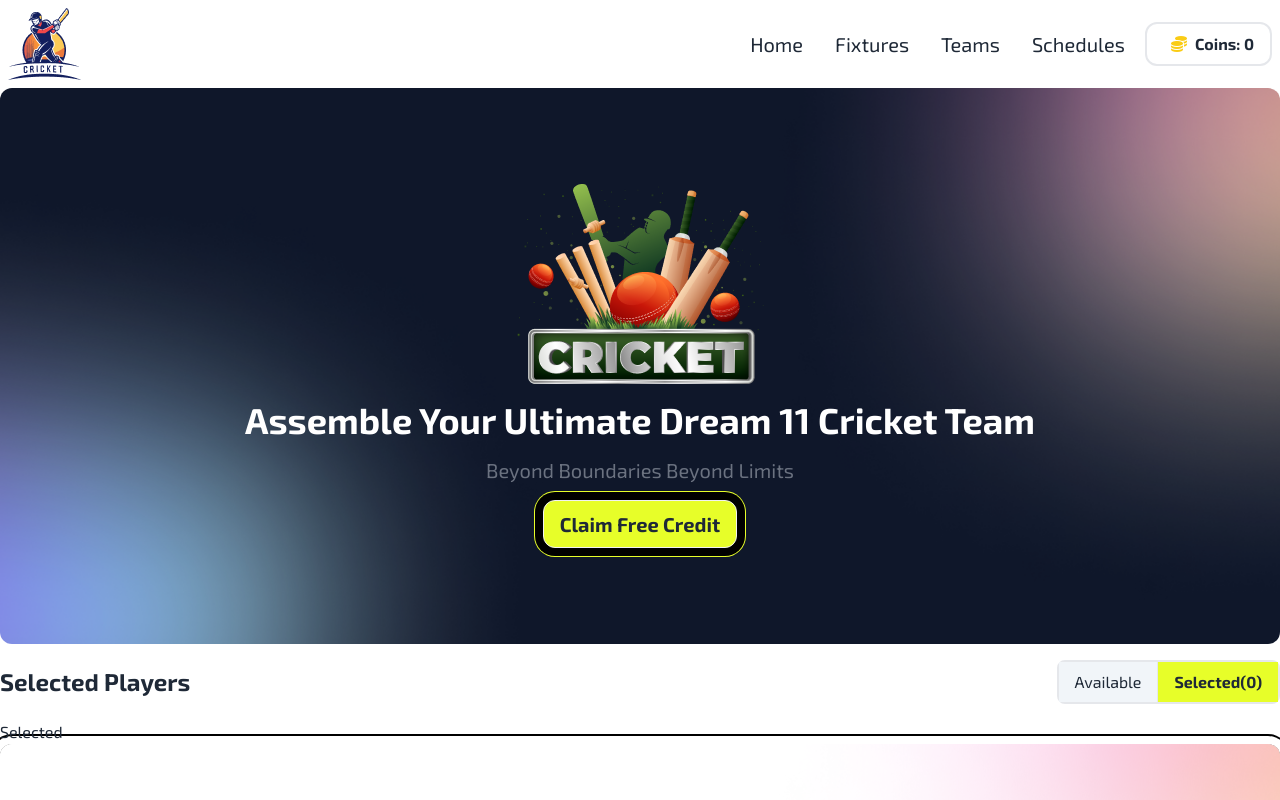
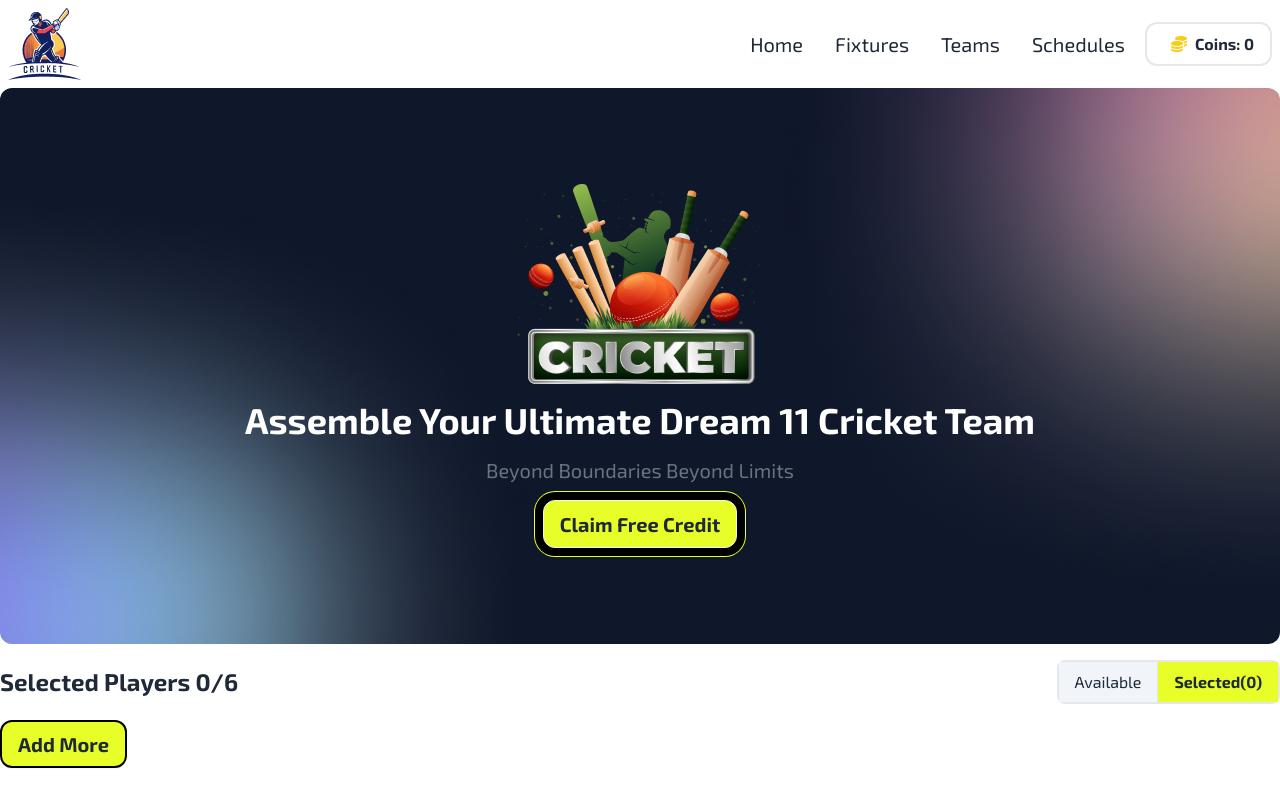
Before and after one commit to jubayerahmmad/building-dream-xi, a React (Vite) app: page / in a window 1280 px wide. Both pictures are taken after a click on the button "Available". Shown: the top 800 px of the page. Built offline with nearby package versions, Linux system fonts and the light colour scheme.

Commit message:
choose player button func

```diff
--- a/src/App.jsx
+++ b/src/App.jsx
@@ -1,11 +1,48 @@
-import { useState } from "react";
+import { useState, useEffect } from "react";
 import Navbar from "./components/Navbar";
 import ToggleButtons from "./components/ToggleButtons";
 import Footer from "./components/Footer";
-import Newsletter from "./components/Newsletter";
+import Players from "./components/Players";
 
 function App() {
   const [isActive, setIsActive] = useState(true);
+  const [coins, setCoins] = useState(0);
+
+  const [availablePlayers, setAvailablePlayers] = useState([]);
+  const [selectedPlayers, setSelectedPlayers] = useState([]);
+  const [totalSelected, setTotalSelected] = useState(0);
+
+  useEffect(() => {
+    fetch("./playersData.json")
+      .then((res) => res.json())
+      .then((data) => setAvailablePlayers(data));
+  }, []);
+
+  const addCoins = () => {
+    setCoins(coins + 2500000);
+  };
+
+  const choosePlayer = (removedCoins, player) => {
+    if (removedCoins > coins) {
+      alert("Not Enough Coins");
+    } else {
+      setCoins(coins - removedCoins);
+      if (totalSelected > 5) {
+        alert("Enough");
+      } else {
+        const selected = [...selectedPlayers, player];
+        setTotalSelected(totalSelected + 1);
+        setSelectedPlayers(selected);
+        console.log(selected);
+      }
+      // console.log(player);
+    }
+  };
+
+  const addMorePlayer = (availablePlayers) => {
+    console.log(availablePlayers);
+  };
+
   const handleToggle = () => {
     if (isActive) {
       setIsActive(!true);
@@ -13,12 +50,18 @@ function App() {
   };
   return (
     <>
-      <Navbar></Navbar>
+      <Navbar coins={coins} addCoins={addCoins}></Navbar>
       <ToggleButtons
+        choosePlayer={choosePlayer}
+        availablePlayers={availablePlayers}
+        selectedPlayers={selectedPlayers}
+        totalSelected={totalSelected}
+        coins={coins}
         isActive={isActive}
         handleToggle={handleToggle}
+        addMorePlayer={addMorePlayer}
       ></ToggleButtons>
-      <Newsletter></Newsletter>
+
       <Footer></Footer>
     </>
   );
--- a/src/components/Footer.jsx
+++ b/src/components/Footer.jsx
@@ -1,13 +1,15 @@
 import footerLogo from "../assets/logo-footer.png";
+import Newsletter from "./Newsletter";
 
 const Footer = () => {
   return (
-    <div>
-      <footer className="bg-slate-900 text-white p-64 ">
-        <div className="lg:flex items-center justify-center">
+    <div className="relative">
+      <Newsletter></Newsletter>
+      <footer className="bg-slate-900 text-white lg:pt-40">
+        <div className="lg:flex items-center justify-center p-4">
           <img src={footerLogo} alt="" />
         </div>
-        <div className="lg:flex gap-4 space-y-4 p-10">
+        <div className="lg:flex gap-4 space-y-4 p-6 lg:p-10  border-b-2 border-gray-500">
           <div className="lg:w-1/3">
             <h6 className="footer-title">About Us</h6>
             <p>
@@ -30,25 +32,21 @@ const Footer = () => {
           </nav>
           <form className="lg:w-1/3">
             <h6 className="footer-title">Newsletter</h6>
-            <fieldset className="form-control w-80">
-              <label className="label">
-                <span className="label-text">Enter your email address</span>
-              </label>
+            <fieldset className="form-control w-64">
               <div className="join">
                 <input
                   type="text"
-                  placeholder="username@site.com"
+                  placeholder="Your Email"
                   className="input input-bordered join-item"
                 />
-                <button className="btn bg-[#E7FE29] join-item">
+                <button className="btn font-bold bg-[#E7FE29] join-item">
                   Subscribe
                 </button>
               </div>
             </fieldset>
           </form>
         </div>
-        <div className="divider"></div>
-        <div className="text-center">
+        <div className="text-center py-4">
           <h1>@2024 Dream XI All Rights Reserved.</h1>
         </div>
       </footer>
--- a/src/components/Navbar.jsx
+++ b/src/components/Navbar.jsx
@@ -1,13 +1,7 @@
-import { useState } from "react";
 import logo from "../assets/logo.png";
 import Banner from "./Banner";
-const Navbar = () => {
-  const [coins, setCoins] = useState(0);
-
-  const addCoins = () => {
-    setCoins(coins + 1800000);
-  };
-
+import PropTypes from "prop-types";
+const Navbar = ({ addCoins, coins }) => {
   return (
     <>
       <div className="bg-transparent px-4 lg:px-0">
@@ -46,4 +40,9 @@ const Navbar = () => {
   );
 };
 
+Navbar.propTypes = {
+  addCoins: PropTypes.func.isRequired,
+  coins: PropTypes.number.isRequired,
+};
+
 export default Navbar;
--- a/src/components/Newsletter.jsx
+++ b/src/components/Newsletter.jsx
@@ -1,9 +1,9 @@
-import banner from "../assets/banner-main.png";
 import bgShadow from "../assets/bg-shadow.png";
 const Newsletter = () => {
   return (
-    <div>
-      <div className="container mx-auto p-4 lg:p-0 z-10 ring-offset-8 ring-offset-red ring-2 ring-black rounded-xl">
+    <div className="absolute left-1/2 -top-64 lg:-top-60 -translate-x-1/2 px-10 lg:px-0 container mx-auto">
+      <div className="p-4 border-2 border-white rounded-3xl bg-transparent backdrop-blur-lg">
+        <div className="container mx-auto rounded-3xl">
           <div
             style={{
               backgroundImage: `url(${bgShadow})`,
@@ -13,16 +13,23 @@ const Newsletter = () => {
             }}
             className="flex flex-col items-center justify-center content-center rounded-xl p-8 lg:p-24 bg-white space-y-4"
           >
-          <img src={banner} alt="" />
-          <h1 className="text-xl lg:text-4xl text-white text-center font-bold">
-            Assemble Your Ultimate Dream 11 Cricket Team
+            <h1 className="text-xl lg:text-4xl text-black text-center font-bold">
+              Subscribe to Our Newsletter
             </h1>
             <p className="text-gray-500 lg:text-xl">
-            Beyond Boundaries Beyond Limits
+              Get the latest updates and news right in your inbox!
             </p>
-          <button className="btn bg-[#E7FE29] ring-offset-8 ring-offset-black ring-1 ring-[#E7FE29] rounded-xl text-xl font-bold">
-            Claim Free Credit
+            <div className="flex gap-2">
+              <input
+                className="border-2 px-2 py-1 lg:px-8 lg:py-2.5 rounded-xl"
+                type="text"
+                placeholder="Your Email"
+              />
+              <button className="btn bg-[#E7FE29] btn-sm lg:btn-md rounded-xl text-md lg:text-xl font-bold">
+                Subscribe
               </button>
+            </div>
+          </div>
         </div>
       </div>
     </div>
--- a/src/components/Players.jsx
+++ b/src/components/Players.jsx
@@ -1,16 +1,7 @@
-import { useEffect, useState } from "react";
-
-const Players = () => {
-  const [availablePlayers, setAvailablePlayers] = useState([]);
-
-  useEffect(() => {
-    fetch("./playersData.json")
-      .then((res) => res.json())
-      .then((data) => setAvailablePlayers(data));
-  }, []);
-
+import PropTypes from "prop-types";
+const Players = ({ availablePlayers, choosePlayer }) => {
   return (
-    <div className="container mx-auto p-4 lg:p-0 grid grid-cols-1 md:grid-cols-2 lg:grid-cols-3 gap-4 mb-6">
+    <div className="container mx-auto p-4 lg:p-0 grid grid-cols-1 md:grid-cols-2 lg:grid-cols-3 gap-4 mb-96">
       {availablePlayers.map((player, index) => (
         <div key={index}>
           <div className="card bg-base-100 border-2">
@@ -42,7 +33,10 @@ const Players = () => {
                 </div>
                 <div className="flex justify-between items-center">
                   <p className="font-semibold">Price: $ {player.price}</p>
-                  <button className="btn btn-sm btn-outline">
+                  <button
+                    onClick={() => choosePlayer(player.price, player)}
+                    className="btn btn-sm btn-outline"
+                  >
                     Choose Player
                   </button>
                 </div>
@@ -55,4 +49,10 @@ const Players = () => {
   );
 };
 
+Players.propTypes = {
+  availablePlayers: PropTypes.array.isRequired,
+
+  choosePlayer: PropTypes.func.isRequired,
+};
+
 export default Players;
--- a/src/components/Selected.jsx
+++ b/src/components/Selected.jsx
@@ -1,5 +1,50 @@
-const Selected = () => {
-  return <div className="container mx-auto p-4 lg:p-0">Selected</div>;
+import PropTypes from "prop-types";
+const Selected = ({ selectedPlayers, addMorePlayer }) => {
+  console.log(selectedPlayers);
+
+  return (
+    <div className="container mx-auto p-4 lg:p-0 mb-96">
+      <div>
+        {selectedPlayers.map((player, index) => (
+          <div
+            key={index}
+            className="flex justify-between items-center p-2 border-2 rounded-xl my-4"
+          >
+            <div className="flex items-center gap-4 p-4">
+              <img
+                className="rounded-xl h-20 w-20 object-cover"
+                src={player.image}
+                alt=""
+              />
+              <div className="space-y-1">
+                <h1 className="text-2xl font-bold">{player.name}</h1>
+                <p>Role: {player.role}</p>
+                <p>Price: ${player.price}</p>
+              </div>
+            </div>
+            <div>
+              <button className="btn btn-outline text-error">
+                {" "}
+                <i className="fa-solid fa-trash"></i>Delete
+              </button>
+            </div>
+          </div>
+        ))}
+        <div>
+          <button
+            onClick={addMorePlayer}
+            className="btn bg-[#E7FE29]  border-2 border-black rounded-xl text-xl font-bold"
+          >
+            Add More
+          </button>
+        </div>
+      </div>
+    </div>
+  );
 };
 
+Selected.propTypes = {
+  selectedPlayers: PropTypes.array,
+  addMorePlayer: PropTypes.func,
+};
 export default Selected;
--- a/src/components/ToggleButtons.jsx
+++ b/src/components/ToggleButtons.jsx
@@ -1,13 +1,24 @@
 import PropTypes from "prop-types";
 import Players from "./Players";
 import Selected from "./Selected";
-const ToggleButtons = ({ handleToggle, isActive }) => {
+const ToggleButtons = ({
+  handleToggle,
+  isActive,
+  coins,
+  availablePlayers,
+  selectedPlayers,
+  totalSelected,
+  choosePlayer,
+  addMorePlayer,
+}) => {
   return (
     <>
       <div className="container mx-auto flex justify-between items-center my-4 p-4 lg:p-0">
         <div>
           <h1 className="text-lg lg:text-2xl font-bold">
-            {isActive ? "Available Players" : "Selected Players"}
+            {isActive
+              ? "Available Players"
+              : `Selected Players ${totalSelected}/6`}
           </h1>
         </div>
         <div className="inline-flex  border-2 rounded-lg">
@@ -29,19 +40,36 @@ const ToggleButtons = ({ handleToggle, isActive }) => {
                 : "px-2 lg:px-4 py-1 lg:py-2 border-l bg-[#E7FE29] font-bold"
             }
           >
-            Selected(0)
+            Selected({totalSelected})
           </button>
         </div>
       </div>
 
-      {isActive ? <Players></Players> : <Selected></Selected>}
+      {isActive ? (
+        <Players
+          availablePlayers={availablePlayers}
+          coins={coins}
+          choosePlayer={choosePlayer}
+        ></Players>
+      ) : (
+        <Selected
+          selectedPlayers={selectedPlayers}
+          totalSelected={totalSelected}
+          addMorePlayer={addMorePlayer}
+        ></Selected>
+      )}
     </>
   );
 };
 
 ToggleButtons.propTypes = {
   handleToggle: PropTypes.func.isRequired,
+  choosePlayer: PropTypes.func.isRequired,
+  availablePlayers: PropTypes.array.isRequired,
+  selectedPlayers: PropTypes.array.isRequired,
   isActive: PropTypes.bool.isRequired,
+  coins: PropTypes.number.isRequired,
+  totalSelected: PropTypes.number.isRequired,
 };
 
 export default ToggleButtons;
```
Lines whose indentation alone changed are shown as unchanged.
